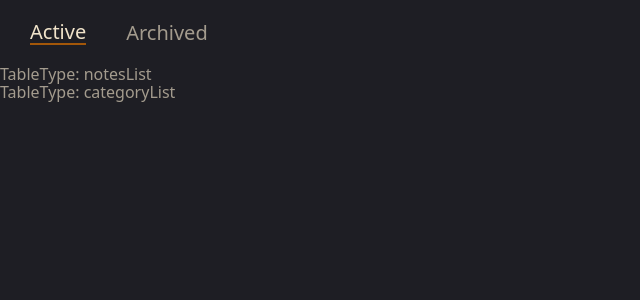
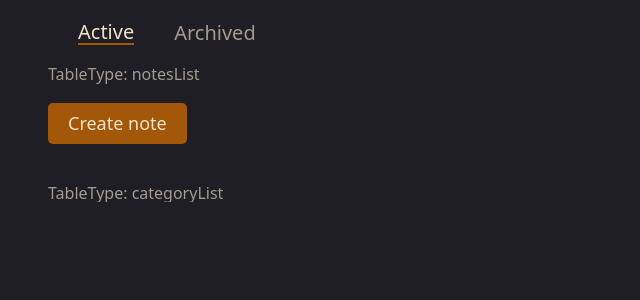
Before and after one commit to Dmytro-Ivanenko/radency_task_2, a React (Create React App) app: page / in a window 1280 px wide. Shown: the top 300 px of the page, without its empty margins (0-640 px from the left). Built offline with nearby package versions, Linux system fonts and the light colour scheme.

Commit message:
add button and container

```diff
--- a/public/index.html
+++ b/public/index.html
@@ -12,7 +12,7 @@
 </head>
 
 <body>
-  <div id="root"></div>
+  <div class="container" id="root"></div>
 </body>
 
 </html>
--- a/src/components/NotesList/NotesList.tsx
+++ b/src/components/NotesList/NotesList.tsx
@@ -1,7 +1,19 @@
 import Table from '../Table/Table';
+import Button from '../../shared/components/Button/Button';
+
+import styles from './notesList.module.scss';
 
 const NotesList: React.FC = () => {
-  return <Table tableType="notesList" />;
+  const createNoteClick = () => {
+    console.log('add note');
+  };
+
+  return (
+    <div className={styles.notesList}>
+      <Table tableType="notesList" />
+      <Button onClick={createNoteClick}>Create note</Button>
+    </div>
+  );
 };
 
 export default NotesList;
--- /dev/null
+++ b/src/components/NotesList/notesList.module.scss
@@ -0,0 +1,3 @@
+.notesList {
+  margin-bottom: 40px;
+}
--- a/src/index.scss
+++ b/src/index.scss
@@ -1,5 +1,6 @@
 @import '~modern-normalize/modern-normalize.css';
 @import './sass/vars.scss';
+@import './sass/container.scss';
 
 // BASE STYLES
 @media screen and (min-width: 320px) {
--- /dev/null
+++ b/src/sass/container.scss
@@ -0,0 +1,5 @@
+.container {
+  width: 100%;
+  padding-left: 48px;
+  padding-right: 48px;
+}
--- /dev/null
+++ b/src/shared/components/Button/Button.tsx
@@ -0,0 +1,17 @@
+import React, { ReactNode } from 'react';
+import styles from './button.module.scss';
+interface IProps {
+  onClick: () => void;
+  className?: string;
+  children: ReactNode;
+}
+
+const Button: React.FC<IProps> = ({ onClick, className, children }) => {
+  return (
+    <button className={`${styles.button} ${className}`} onClick={onClick}>
+      {children}
+    </button>
+  );
+};
+
+export default Button;
--- /dev/null
+++ b/src/shared/components/Button/button.module.scss
@@ -0,0 +1,15 @@
+.button {
+  background-color: var(--acc-color1);
+  color: var(--font-color1);
+  padding: 10px 20px;
+  border: none;
+  border-radius: 5px;
+  cursor: pointer;
+  font-size: 18px;
+  margin-top: 20px;
+
+  &:hover {
+    background-color: var(--acc-color2);
+    color: var(--bcg-color1);
+  }
+}
```
